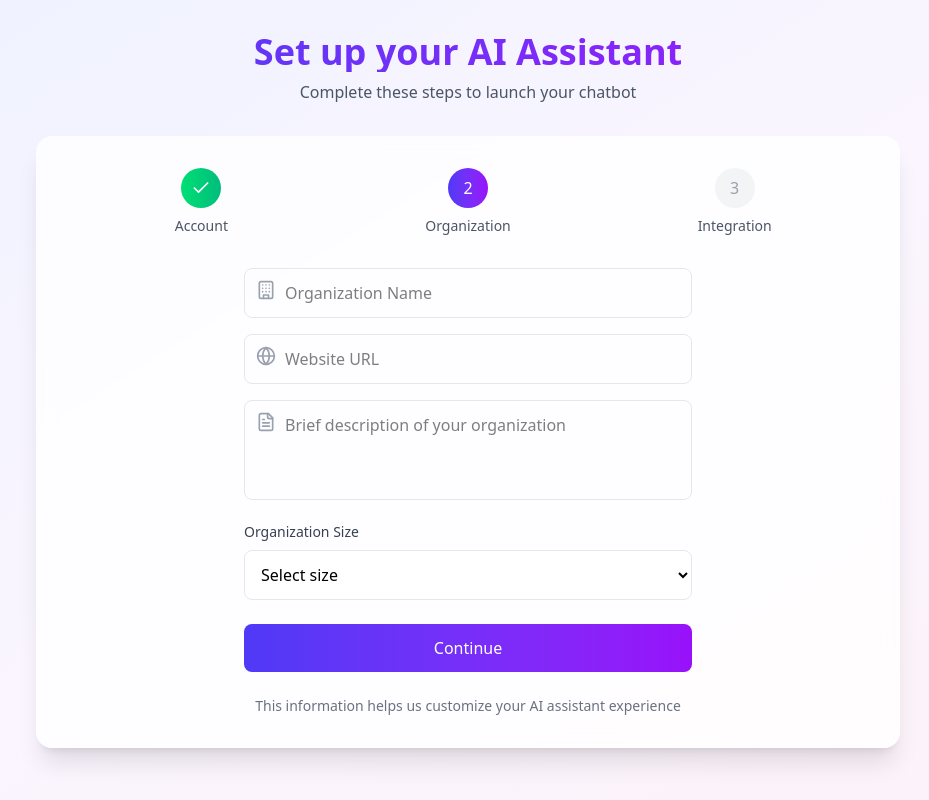
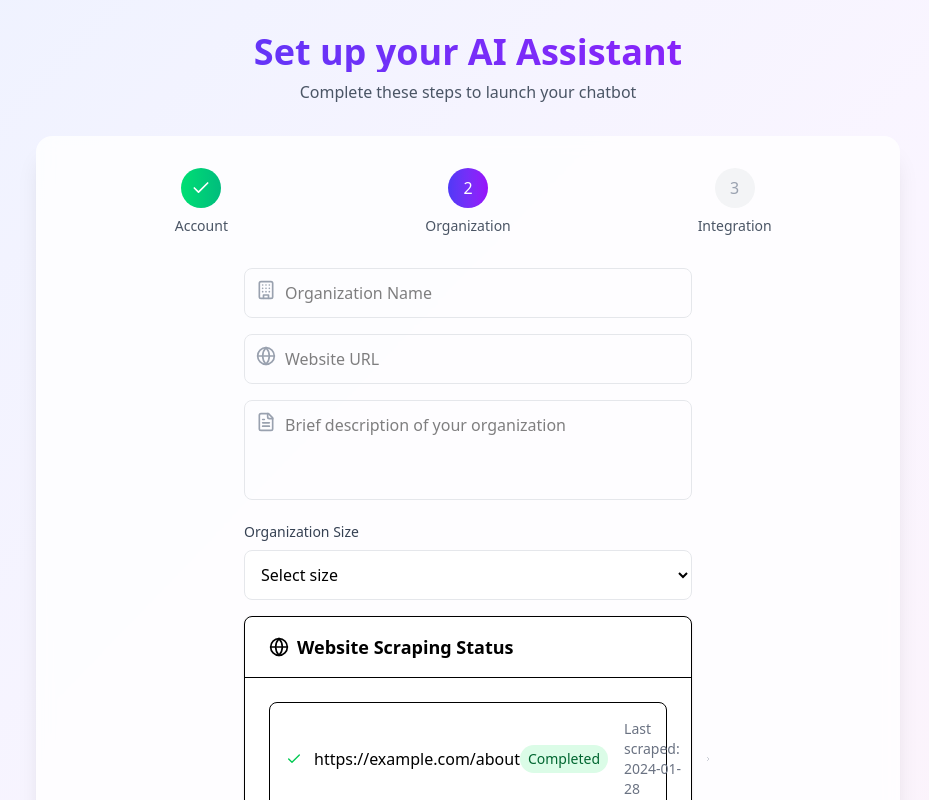
Before and after one commit to Sridharsing7570/beyond-chat, a React (Vite) app: page / in a window 1280 px wide. Both pictures are taken after a click on the button "Continue". Shown: the top 800 px of the page, without its empty margins (172-1101 px from the left). Built offline with nearby package versions, Linux system fonts and the light colour scheme.

Commit message:
add Scrapping dashboard component

```diff
--- a/src/components/OrganisationStep.jsx
+++ b/src/components/OrganisationStep.jsx
@@ -1,5 +1,6 @@
 import { motion } from "framer-motion";
 import { Building, Globe, FileText } from "lucide-react";
+import ScrapingDashboard from "./ScrapingDashboard";
 
 const OrganisationStep = ({ onNext }) => (
     <motion.div
@@ -45,6 +46,10 @@ const OrganisationStep = ({ onNext }) => (
                     <option value="501+">501+ employees</option>
                 </select>
             </div>
+
+            <div>
+                <ScrapingDashboard />
+            </div>
         </div>
 
         <button
--- /dev/null
+++ b/src/components/ScrapingDashboard.jsx
@@ -0,0 +1,177 @@
+import React, { useState } from "react";
+import {
+    Clock,
+    Check,
+    AlertCircle,
+    ChevronRight,
+    ChevronDown,
+    ChevronUp,
+    Globe,
+    FileText,
+} from "lucide-react";
+
+// Dummy data
+const websiteData = [
+    {
+        id: 1,
+        url: "https://example.com/about",
+        status: "completed",
+        lastScraped: "2024-01-28",
+        chunks: [
+            {
+                id: 1,
+                content: "Our company was founded in 2010 with the mission to revolutionize...",
+            },
+            { id: 2, content: "We have offices in New York, London, and Tokyo..." },
+            { id: 3, content: "Our team consists of over 500 professionals worldwide..." },
+        ],
+    },
+    {
+        id: 2,
+        url: "https://example.com/products",
+        status: "pending",
+        lastScraped: null,
+        chunks: [],
+    },
+    {
+        id: 3,
+        url: "https://example.com/services",
+        status: "completed",
+        lastScraped: "2024-01-29",
+        chunks: [
+            { id: 4, content: "Our consulting services help businesses transform..." },
+            { id: 5, content: "Professional development and training programs..." },
+        ],
+    },
+    {
+        id: 4,
+        url: "https://example.com/contact",
+        status: "failed",
+        lastScraped: "2024-01-27",
+        chunks: [],
+    },
+];
+
+const DataChunk = ({ chunk }) => {
+    const [isOpen, setIsOpen] = useState(false);
+
+    return (
+        <div className="border rounded-lg mb-2">
+            <button
+                onClick={() => setIsOpen(!isOpen)}
+                className="w-full px-4 py-3 flex items-center justify-between hover:bg-gray-50"
+            >
+                <span className="font-medium">Data Chunk {chunk.id}</span>
+                {isOpen ? <ChevronUp className="h-4 w-4" /> : <ChevronDown className="h-4 w-4" />}
+            </button>
+            {isOpen && (
+                <div className="px-4 py-3 text-sm text-gray-600 bg-gray-50 rounded-b-lg">
+                    {chunk.content}
+                </div>
+            )}
+        </div>
+    );
+};
+
+const ScrapingDashboard = () => {
+    const [selectedPage, setSelectedPage] = useState(null);
+
+    const getStatusIcon = (status) => {
+        switch (status) {
+            case "completed":
+                return <Check className="h-4 w-4 text-green-500" />;
+            case "pending":
+                return <Clock className="h-4 w-4 text-yellow-500" />;
+            case "failed":
+                return <AlertCircle className="h-4 w-4 text-red-500" />;
+            default:
+                return null;
+        }
+    };
+
+    const getStatusBadge = (status) => {
+        const colors = {
+            completed: "bg-green-100 text-green-800",
+            pending: "bg-yellow-100 text-yellow-800",
+            failed: "bg-red-100 text-red-800",
+        };
+
+        return (
+            <span
+                className={`px-2 py-1 rounded-full text-sm font-medium ${colors[status]} capitalize`}
+            >
+                {status}
+            </span>
+        );
+    };
+
+    return (
+        <div className="space-y-4">
+            <div className="bg-white rounded-lg border shadow-sm">
+                <div className="px-6 py-4 border-b">
+                    <h2 className="text-lg font-semibold flex items-center gap-2">
+                        <Globe className="h-5 w-5" />
+                        Website Scraping Status
+                    </h2>
+                </div>
+                <div className="p-6">
+                    <div className="space-y-2">
+                        {websiteData.map((page) => (
+                            <div
+                                key={page.id}
+                                className="p-4 border rounded-lg hover:bg-gray-50 cursor-pointer transition-colors"
+                                onClick={() => setSelectedPage(page)}
+                            >
+                                <div className="flex items-center justify-between">
+                                    <div className="flex items-center gap-3">
+                                        {getStatusIcon(page.status)}
+                                        <span className="font-medium">{page.url}</span>
+                                    </div>
+                                    <div className="flex items-center gap-4">
+                                        {getStatusBadge(page.status)}
+                                        {page.lastScraped && (
+                                            <span className="text-sm text-gray-500">
+                                                Last scraped: {page.lastScraped}
+                                            </span>
+                                        )}
+                                        <ChevronRight className="h-4 w-4 text-gray-400" />
+                                    </div>
+                                </div>
+                            </div>
+                        ))}
+                    </div>
+                </div>
+            </div>
+
+            {selectedPage && (
+                <div className="bg-white rounded-lg border shadow-sm">
+                    <div className="px-6 py-4 border-b">
+                        <h2 className="text-lg font-semibold flex items-center gap-2">
+                            <FileText className="h-5 w-5" />
+                            Data Chunks - {selectedPage.url}
+                        </h2>
+                    </div>
+                    <div className="p-6">
+                        {selectedPage.chunks.length > 0 ? (
+                            <div className="space-y-2">
+                                {selectedPage.chunks.map((chunk) => (
+                                    <DataChunk key={chunk.id} chunk={chunk} />
+                                ))}
+                            </div>
+                        ) : (
+                            <div className="text-center text-gray-500 py-8">
+                                {selectedPage.status === "pending"
+                                    ? "This page is pending scraping."
+                                    : selectedPage.status === "failed"
+                                    ? "Scraping failed for this page."
+                                    : "No data chunks available for this page."}
+                            </div>
+                        )}
+                    </div>
+                </div>
+            )}
+        </div>
+    );
+};
+
+export default ScrapingDashboard;
```
